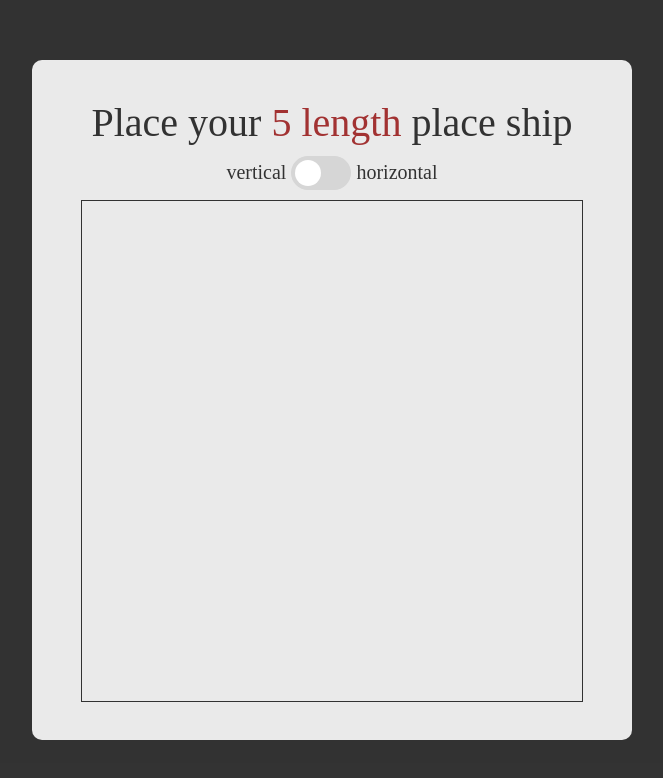
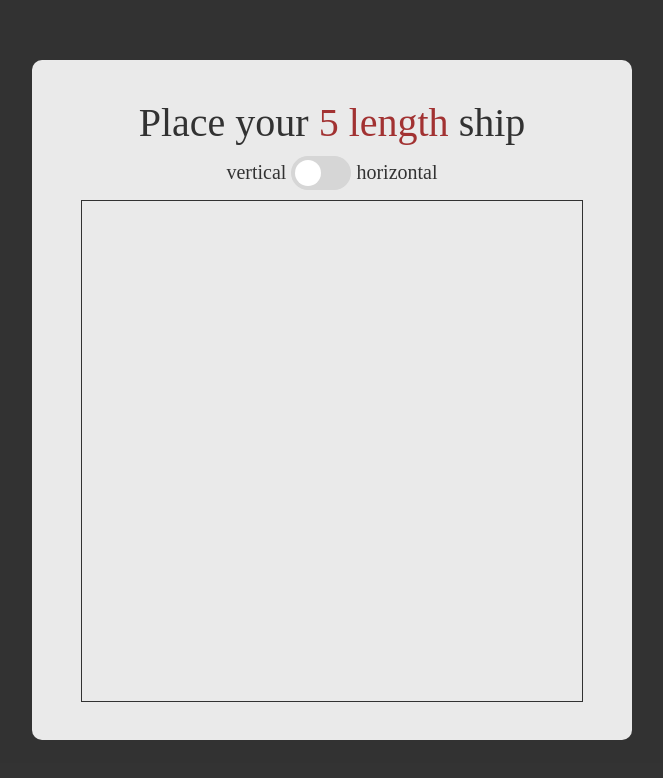
Before and after one commit to Dragesia/battleship, a website built with webpack: page dist/index.html in a window 1280 px wide. Shown: the whole page, without its empty margins (308-971 px from the left). Built offline with nearby package versions, Linux system fonts and the light colour scheme.

Commit message:
fix typo

```diff
--- a/dist/index.html
+++ b/dist/index.html
@@ -11,7 +11,7 @@
 <body>
     <div class="modal-container">
         <div class="place-ships">
-            <p>Place your&nbsp;<span id="length">5 length</span>&nbsp;place ship</p>
+            <p>Place your&nbsp;<span id="length">5 length</span>&nbsp;ship</p>
             <div class="axis">
                 <span class="vertical">vertical&nbsp;</span>
                 <label class="switch">
@@ -21,6 +21,7 @@
                 <span class="horizontal">&nbsp;horizontal</span>
             </div>
             <div class="gameboard">
+
             </div>
         </div>
     </div>
```
